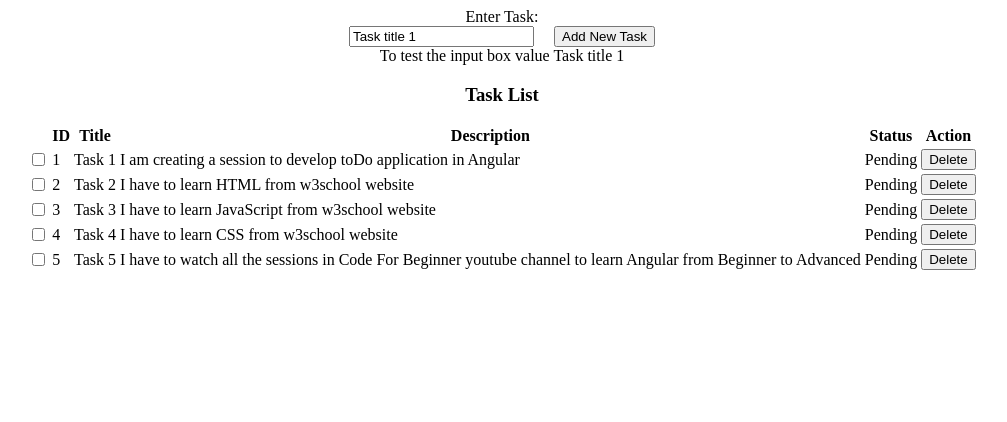
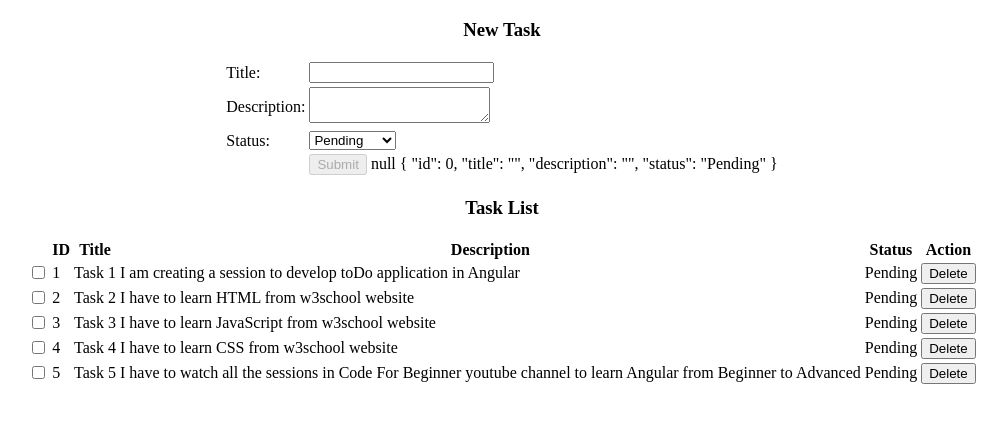
Before and after one commit to uniyaldeepak49/task-manager, an Angular app: page / in a window 1280 px wide. Shown: the top 422 px of the page, without its empty margins (138-1145 px from the left). Built offline with nearby package versions, Linux system fonts and the light colour scheme.

Commit message:
Implementation on Part 6 Reactive Forms

```diff
--- a/src/app/task-list/task-list.css
+++ b/src/app/task-list/task-list.css
@@ -2,3 +2,7 @@
   background-color: lightgreen;
   color: #ffffff;
 }
+.error {
+  background-color: red;
+  color: #ffffff;
+}
--- a/src/app/task-list/task-list.html
+++ b/src/app/task-list/task-list.html
@@ -1,16 +1,73 @@
 <div align="center">
-  <label>Enter Task: </label>
+  <h3>New Task</h3>
 
-  <br />
+  <form #taskForm="ngForm" (ngSubmit)="onSubmit(taskForm)" novalidate>
+    <table>
+      <tr>
+        <td>
+          <label>Title:</label>
+        </td>
+        <td>
+          <input
+            type="text"
+            [(ngModel)]="task.title"
+            name="title"
+            #title="ngModel"
+            required
+            minlength="3"
+          />
 
-  <input type="text" placeholder="Enter Task" [(ngModel)]="taskTitle" />
+          @if(title.invalid){ @if(title.errors?.['required'] && (title.dirty || title.touched)){
+          <div class="error">Title is Required</div>
+          } @if(title.errors?.['minlength']){
+          <div class="error">Minimum 3 characters are required</div>
 
-  &nbsp; &nbsp;
+          } }
+        </td>
+      </tr>
+      <tr>
+        <td>
+          <label>Description:</label>
+        </td>
+        <td>
+          <textarea
+            name="description"
+            [(ngModel)]="task.description"
+            #description="ngModel"
+            required
+          ></textarea>
+          @if(description.invalid){ @if(description.errors?.['required'] && (description.dirty ||
+          description.touched)){
+          <div class="error">Description is Required</div>
+          } }
+        </td>
+      </tr>
+      <tr>
+        <td>
+          <label>Status:</label>
+        </td>
+        <td>
+          <select name="status" [(ngModel)]="task.status" #status="ngModel" required>
+            <option value="">---Select---</option>
+            <option value="Pending">Pending</option>
+            <option value="Completed">Completed</option>
+          </select>
+          @if(status.invalid){ @if(status.errors?.['required'] && (status.dirty || status.touched)){
+          <div class="error">Please select Status</div>
+          } }
+        </td>
+      </tr>
+      <tr>
+        <td></td>
+        <td>
+          <button type="submit" [disabled]="taskForm.invalid">Submit</button>
 
-  <button type="button">Add New Task</button>
-
-  <br />
-  To test the input box value {{ taskTitle }}
+          {{ submittedTask | json }}
+          {{ task | json }}
+        </td>
+      </tr>
+    </table>
+  </form>
 </div>
 
 <div align="center">
@@ -41,7 +98,7 @@
       <!-- (onTaskCompleteEvent)="onTaskComplete($event)" is called as Output property Binding -->
       <tr
         code-for-beginners-task-item
-        [class.completed]="task.status === status.COMPLETED"
+        [class.completed]="task.status === taskStatus.COMPLETED"
         [task]="task"
         (onTaskCompleteEvent)="onTaskComplete($event)"
         (onDeleteTaskEvent)="deleteTask($event)"
--- a/src/app/task-list/task-list.ts
+++ b/src/app/task-list/task-list.ts
@@ -1,5 +1,5 @@
 import { Component, inject } from '@angular/core';
-import { FormsModule } from '@angular/forms';
+import { FormsModule, NgForm } from '@angular/forms';
 import { Status, Task } from '../interfaces/task';
 import { CommonModule } from '@angular/common';
 import { TaskService } from '../services/task-service';
@@ -14,7 +14,14 @@ import { TaskItem } from './task-item/task-item';
 export class TaskList {
   taskTitle: string = 'Task title 1';
   tasks: Task[] = [];
-  status = Status;
+  taskStatus = Status;
+  task: Task = {
+    id: 0,
+    title: '',
+    description: '',
+    status: Status.PENDING,
+  };
+  submittedTask: Task | null = null;
   private taskService = inject(TaskService);
   // private taskService: TaskService
   // @Inject(TaskService) private taskService: TaskService;
@@ -38,4 +45,19 @@ export class TaskList {
   onTaskComplete(task: Task): void {
     task.status = task.status === Status.PENDING ? Status.COMPLETED : Status.PENDING;
   }
+  /**
+   * On Submit task form.
+   * @param taskForm
+   */
+  onSubmit(taskForm: NgForm): void {
+    if (taskForm.valid) {
+      this.submittedTask = this.task; // made same reference of task property in submittedTask property
+      this.submittedTask = { ...this.task }; // create a shallow copy of task property in submittedTask property
+
+      this.submittedTask.title = 'deepak uniyal';
+
+      console.log('submitted Task', this.submittedTask);
+      console.log('original task', this.task);
+    }
+  }
 }
```
